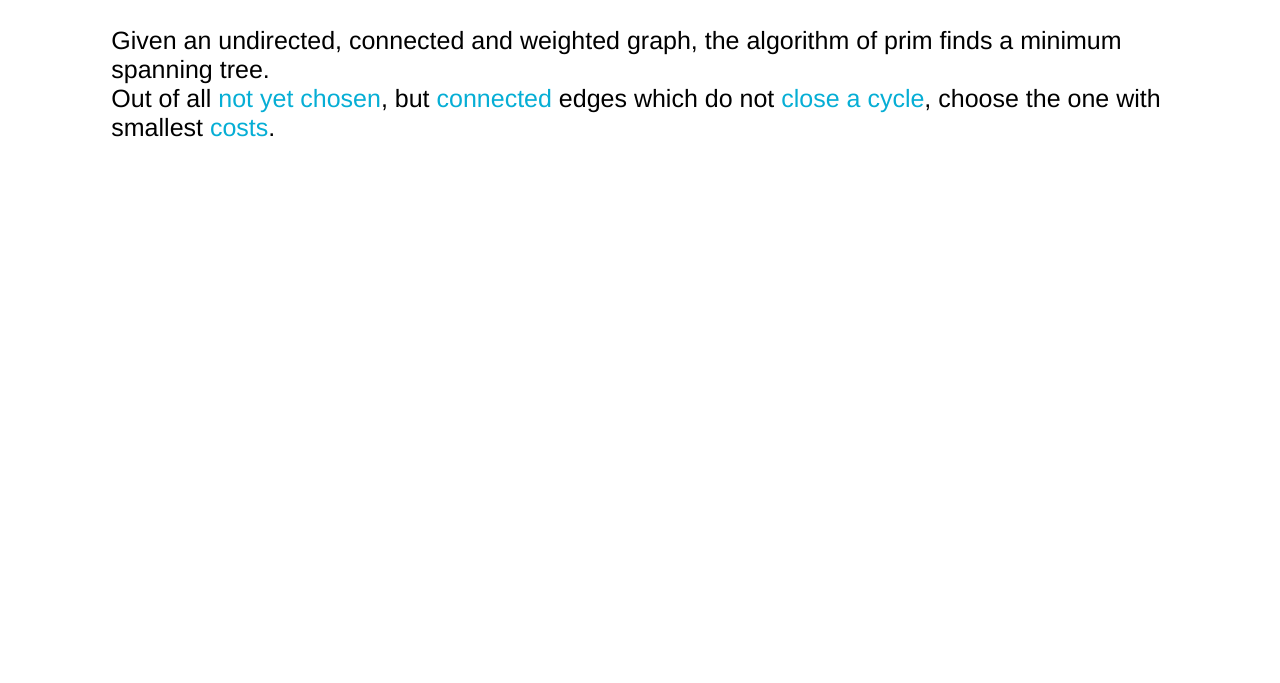
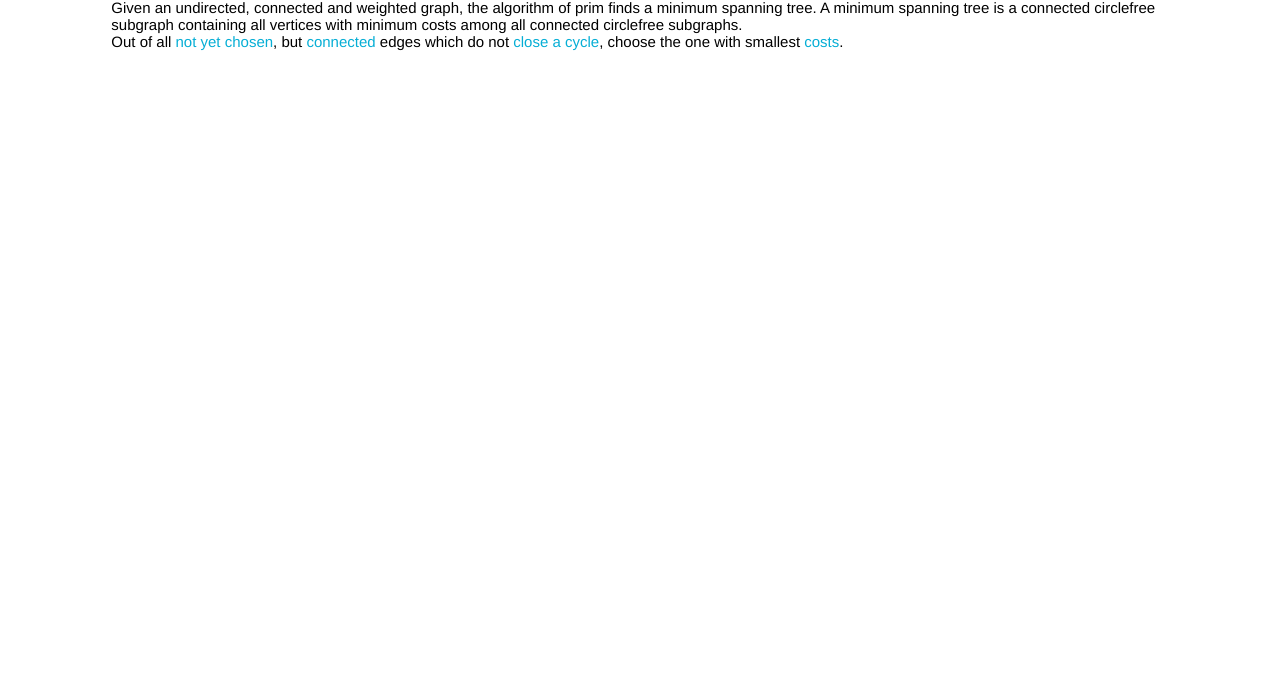
Before and after one commit to lslah/prim, a plain HTML site: page index.html in a window 1280 px wide. Shown: the part 117-800 px from the top of the page. Drawn offline with nearby package versions, Linux system fonts and the light colour scheme; a script that the page names is missing.

Commit message:
Add description, change colors.

```diff
--- a/code.js
+++ b/code.js
@@ -18,8 +18,8 @@ var cy = cytoscape({
       })
     .selector('.highlighted')
       .css({
-        'background-color': '#086788',
-        'line-color': '#086788',
+        'background-color': '#06AED5',
+        'line-color': '#06AED5',
         'transition-property': 'background-color, line-color',
         'transition-duration': '0.5s'
       })
--- a/index.html
+++ b/index.html
@@ -14,13 +14,17 @@
             <div id="info_box">
                 <h1>Prim's Algorithm</h1>
                 <div id="description">
-                    Given an undirected, connected and weighted graph, the
-                    algorithm of prim finds a minimum spanning tree.</br>
-                    Out of all <span class="tt" title="gray">not yet chosen</span>, but
-                    <span class="tt" title="to at least one marked point">connected</span>
-                    edges which do not
-                    <span class="tt" title="a.k.a. connect to marked points">close a cycle</span>,
-                    choose the one with smallest <span class="tt" title="the number on the edge">costs</span>.
+Given an undirected, connected and weighted graph, the algorithm of prim finds
+a minimum spanning tree. A minimum spanning tree is a connected circlefree
+subgraph containing all vertices with minimum costs among all connected
+circlefree subgraphs.</br>
+
+Out of all <span class="tt" title="gray">not yet chosen</span>, but <span
+class="tt" title="to at least one marked point">connected</span> edges which do
+not <span class="tt" title="a.k.a.  connect to marked points">close a
+cycle</span>, choose the one with smallest <span class="tt" title="the number
+on the edge">costs</span>.
+
                 </div>
                 <div id="errorMsg"></div>
                 <div id="successMsg"></div>
--- a/style.css
+++ b/style.css
@@ -1,6 +1,11 @@
 body {
   font: 25px helvetica neue, helvetica, arial, sans-serif;
   padding: 10px;
+}
+
+h1 {
+  margin-top: 20px;
+  margin-bottom: 20px;
 }
 
 #wrapper {
@@ -28,6 +33,7 @@ body {
 }
 
 #description {
+  font-size: 15px;
   width: 100%;
 }
 
@@ -41,7 +47,7 @@ body {
 #successMsg {
   margin-top: 15px;
   position: absolute;
-  color: #086788;
+  color: #06AED5;
   font-weight: bold;
 }
 
```
